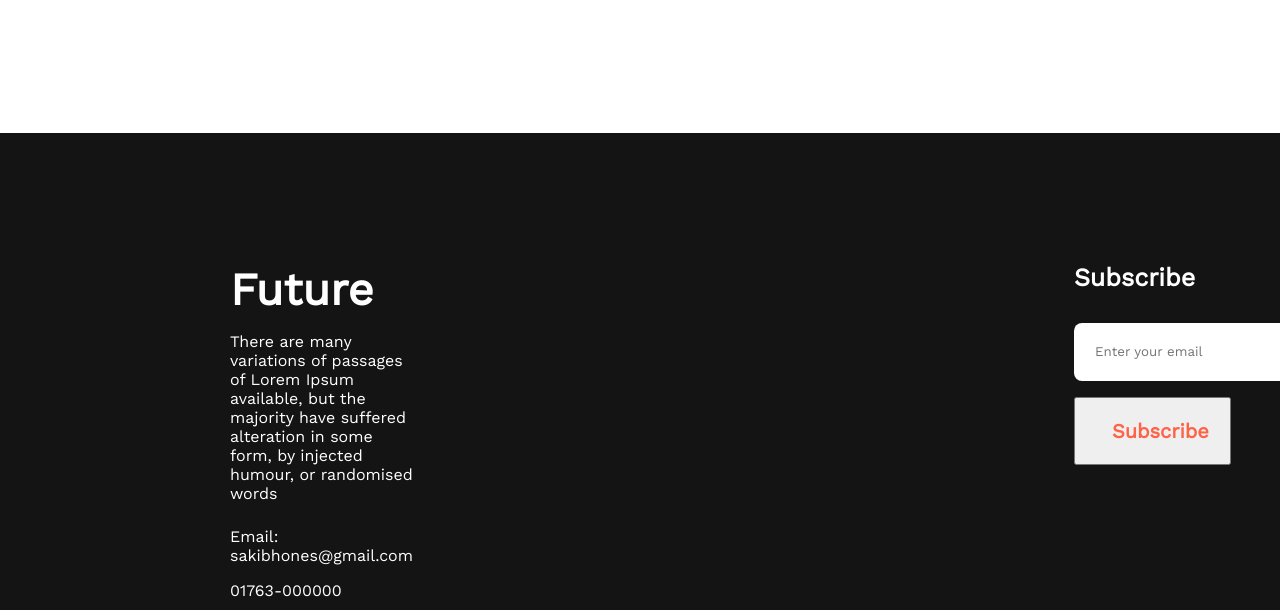
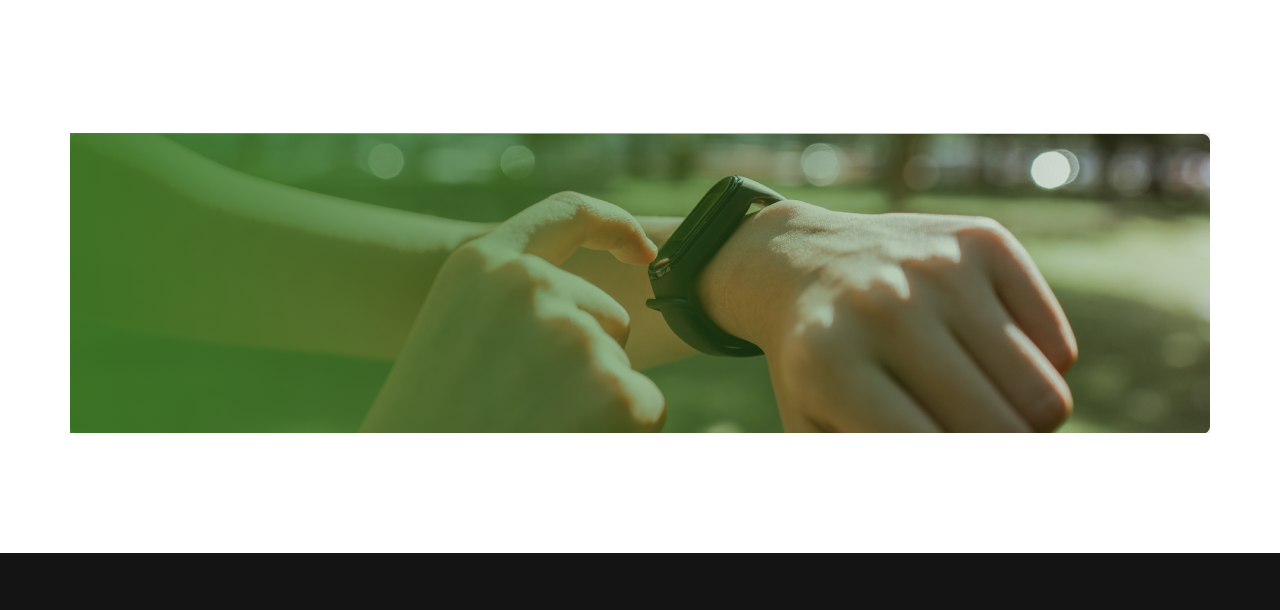
Before and after one commit to sakibhosen98/new-year-new-me, a plain HTML site: page index.html in a window 1280 px wide. Shown: the part 1960-2570 px from the top of the page. Drawn offline with nearby package versions, Linux system fonts and the light colour scheme; a web font is replaced by a local one.

Commit message:
added gradient

```diff
--- a/index.html
+++ b/index.html
@@ -61,9 +61,14 @@
             </div>
           </di>
         </section>
+        <section class="gradient-container">
+            <div class="gradient-design">
+
+            </div>
+        </section>
     </main>
     <!--Footer start-->
-    <footer class="footer-section">
+    <footer class="footer-container">
       <div class="footer-info">
         <h3 class="footer-title">Future</h3>
         <p class="footer-description">There are many variations of passages of Lorem Ipsum available, but the majority have suffered alteration in some form, by injected humour, or randomised words</p>
--- a/styles/new-year.css
+++ b/styles/new-year.css
@@ -6,6 +6,8 @@
 .header{
   background-image: url(/images/banner/banner1.png);
   height: 809px;
+  background-repeat: no-repeat;
+  background-size: cover;
 }
 .header-banner{
   text-align: right;
@@ -18,7 +20,7 @@
   margin-bottom: 24px;
 }
 .banner-description{
-  margin-bottom: 32px;
+  padding-bottom: 53px;
 }
 .btn-primary{
   background-color: tomato;
@@ -86,9 +88,18 @@
   font-size: 25px;
   padding-top: 16px;
 }
-
+/* gradient section */
+.gradient-container{
+  padding-bottom: 120px;
+}
+.gradient-design{
+  width: 1140px;
+  height: 300px;
+  margin: 0 auto;
+  background-image: linear-gradient(to right,#387422ed, #15141517), url(/images/watch.png);
+}
 /* Footer start */
-.footer-section{
+.footer-container{
   display: flex;
   background-color:  #151414;
   color: white;
```
